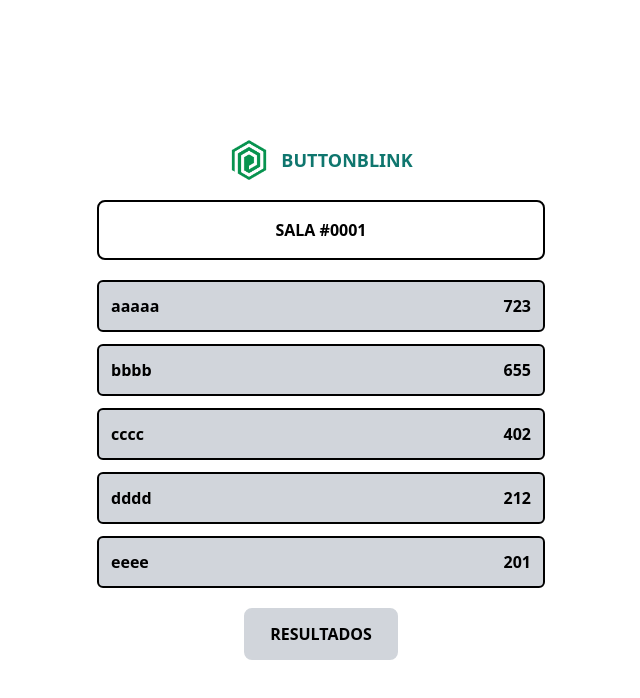
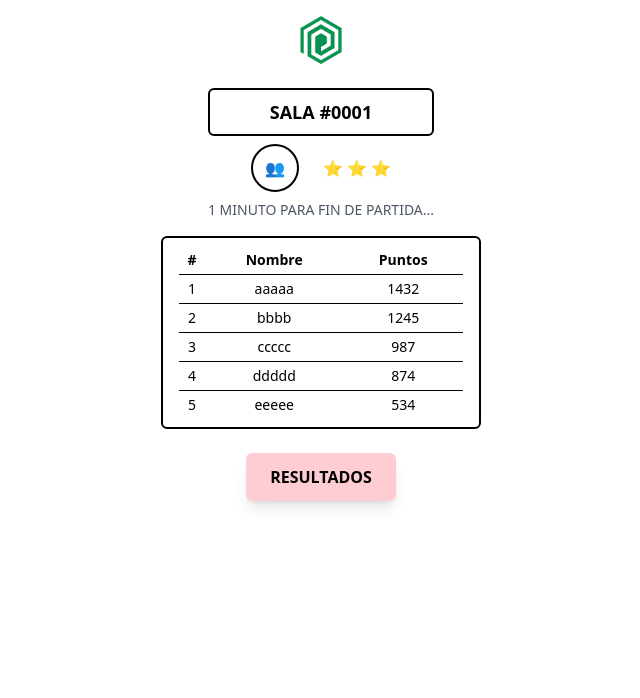
Before and after one commit to LordPanda04/ArquiPulsadores, a React (Vite) app: page /jugando in a window 1280 px wide. Shown: the top 698 px of the page, without its empty margins (319-959 px from the left). Built offline with nearby package versions, Linux system fonts and the light colour scheme.

Commit message:
jugando.jsx update

```diff
--- a/src/pages/Jugando.jsx
+++ b/src/pages/Jugando.jsx
@@ -1,53 +1,89 @@
-import React from "react";
-import { useNavigate } from "react-router-dom";
+import React from 'react';
+import { useNavigate } from 'react-router-dom';
 
 export const Jugando = () => {
   const navigate = useNavigate();
+
   return (
-    <div className="flex justify-center items-center bg-white h-screen">
-      <div className="w-11/12 max-w-md text-center">
-        {/* Header */}
-        <header className="flex items-center justify-center mb-5">
+    <div className="flex flex-col items-center justify-start min-h-screen bg-white px-4 pt-4">
+      {/* Logo */}
+      <div className="mb-6">
         <img
           src="/src/images/BUTTONBLINK.png"
-            alt="Logo"
-            className="w-10 h-auto mr-3"
+          alt="ButtonBlink Logo"
+          className="w-12 h-auto"
         />
-          <h1 className="text-lg font-bold text-teal-700">BUTTONBLINK</h1>
-        </header>
-
-        {/* Sala */}
-        <div className="border-2 border-black rounded-lg p-4 mb-5 font-bold text-black">
-          <p>SALA #0001</p>
       </div>
 
-        {/* Lista de Puntuaciones */}
-        <div className="mb-5">
-          {[
-            { name: "aaaaa", score: 723 },
-            { name: "bbbb", score: 655 },
-            { name: "cccc", score: 402 },
-            { name: "dddd", score: 212 },
-            { name: "eeee", score: 201 },
-          ].map((player, index) => (
-            <div
-              key={index}
-              className="flex justify-between items-center border-2 border-black rounded-md p-3 mb-3 bg-gray-300"
-            >
-              <p className="text-base font-bold text-black">{player.name}</p>
-              <p className="text-base font-bold text-black">{player.score}</p>
+      {/* Sala Info */}
+      <div className="text-center mb-4">
+        <div className="border-2 border-black rounded-md px-6 py-2 mb-2">
+          <p className="text-lg font-bold">SALA #0001</p>
         </div>
-          ))}
+        {/* Configuración */}
+        <div className="flex justify-center gap-6 mb-2">
+          {/* Modalidad */}
+          <button className="border-2 border-black rounded-full w-12 h-12 flex items-center justify-center">
+            👥
+          </button>
+          {/* Dificultad */}
+          <div className="flex items-center gap-1">
+            <span>⭐</span>
+            <span>⭐</span>
+            <span>⭐</span>
+          </div>
+        </div>
+        {/* Tiempo restante */}
+        <p className="text-sm text-gray-600">1 MINUTO PARA FIN DE PARTIDA...</p>
+      </div>
+
+      {/* Tabla de puntuaciones */}
+      <div className="border-2 border-black rounded-md px-4 py-2 mb-6 w-full max-w-xs">
+        <table className="table-auto w-full text-sm text-center">
+          <thead>
+            <tr>
+              <th className="border-b border-black py-1">#</th>
+              <th className="border-b border-black py-1">Nombre</th>
+              <th className="border-b border-black py-1">Puntos</th>
+            </tr>
+          </thead>
+          <tbody>
+            <tr>
+              <td className="border-b border-black py-1">1</td>
+              <td className="border-b border-black py-1">aaaaa</td>
+              <td className="border-b border-black py-1">1432</td>
+            </tr>
+            <tr>
+              <td className="border-b border-black py-1">2</td>
+              <td className="border-b border-black py-1">bbbb</td>
+              <td className="border-b border-black py-1">1245</td>
+            </tr>
+            <tr>
+              <td className="border-b border-black py-1">3</td>
+              <td className="border-b border-black py-1">ccccc</td>
+              <td className="border-b border-black py-1">987</td>
+            </tr>
+            <tr>
+              <td className="border-b border-black py-1">4</td>
+              <td className="border-b border-black py-1">ddddd</td>
+              <td className="border-b border-black py-1">874</td>
+            </tr>
+            <tr>
+              <td className="py-1">5</td>
+              <td className="py-1">eeeee</td>
+              <td className="py-1">534</td>
+            </tr>
+          </tbody>
+        </table>
       </div>
 
       {/* Botón Resultados */}
       <button
-          onClick={()=> navigate("/ranking")}
-          className="inline-block py-3 px-6 bg-gray-300 text-black font-bold border-2 border-gray-300 rounded-lg hover:bg-gray-400 transition"
+        onClick={() => navigate('/ranking')}
+        className="px-6 py-3 bg-rose-200 text-black font-bold rounded-md shadow-lg hover:bg-rose-300 transition"
       >
         RESULTADOS
       </button>
     </div>
-    </div>
   );
 };
```
Lines whose indentation alone changed are shown as unchanged.
